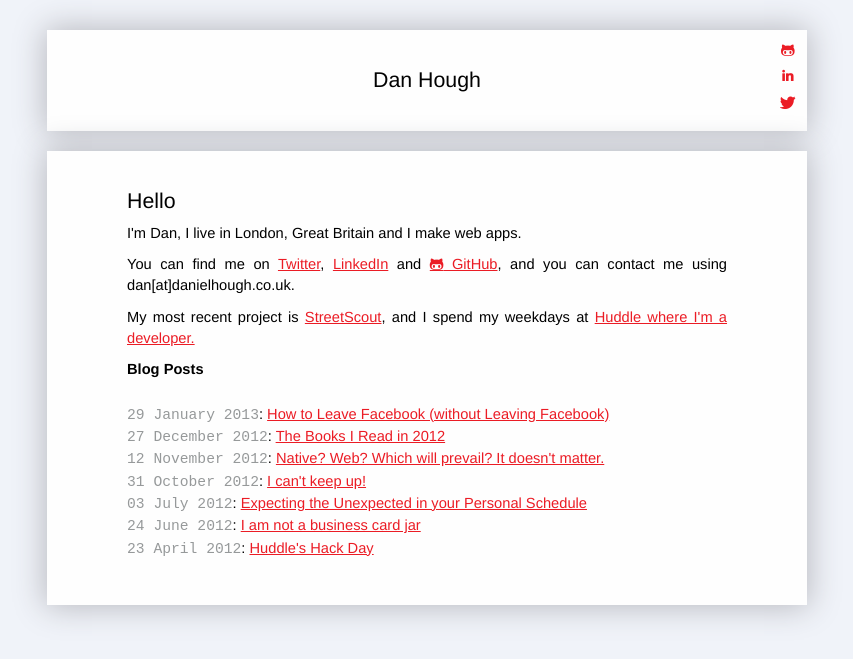
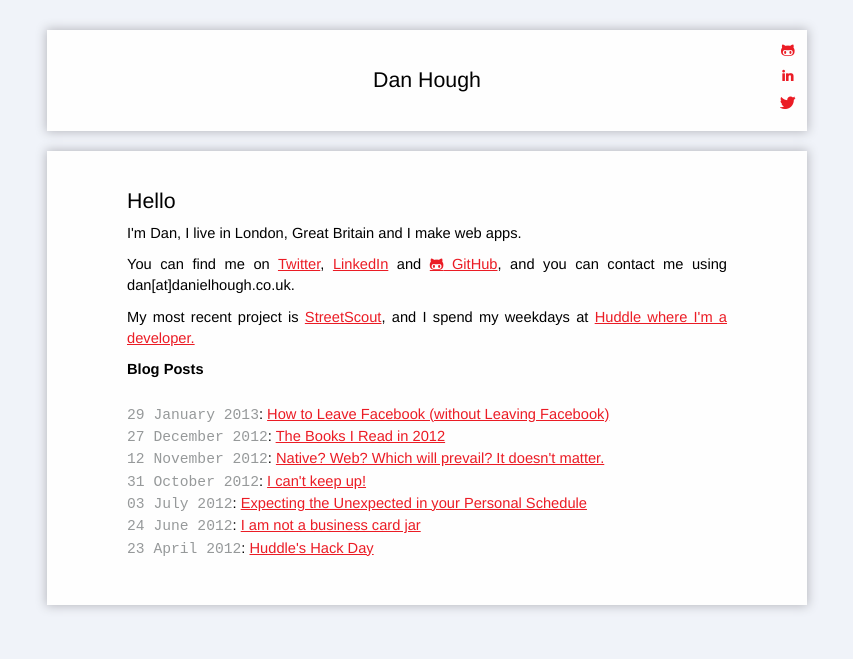
Before and after one commit to basicallydan/danhough.com, a Jekyll site: the page built from index.html, in a window 1280 px wide. Shown: the top 659 px of the page, without its empty margins (213-1066 px from the left). Built offline with Jekyll 4.4.1, drawn with Linux system fonts in a browser that asks for light colours.

Commit message:
Shadow is a bit smaller

```diff
--- a/css/main.css
+++ b/css/main.css
@@ -93,8 +93,8 @@ h3 {
   background-color:#fefefe;
   display:block;
   overflow:hidden;
-  -webkit-box-shadow: 0px 0px 30px 2px #B8B9BF;
-  box-shadow: 0px 0px 30px 2px #B8B9BF;
+  -webkit-box-shadow: 0px 0px 10px 1px #B8B9BF;
+  box-shadow: 0px 0px 10px 1px #B8B9BF;
   position: relative;
 }
 
@@ -113,8 +113,8 @@ h3 {
   position:relative;
   bottom:0;
   background-color:#fefefe;
-  -webkit-box-shadow: 0px 0px 30px 2px #B8B9BF;
-  box-shadow: 0px 0px 30px 2px #B8B9BF;
+  -webkit-box-shadow: 0px 0px 10px 1px #B8B9BF;
+  box-shadow: 0px 0px 10px 1px #B8B9BF;
 }
 
 a:link {
```
